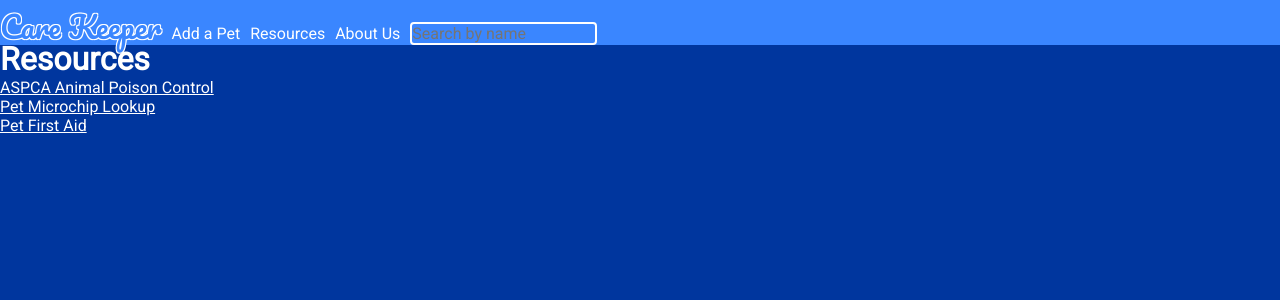
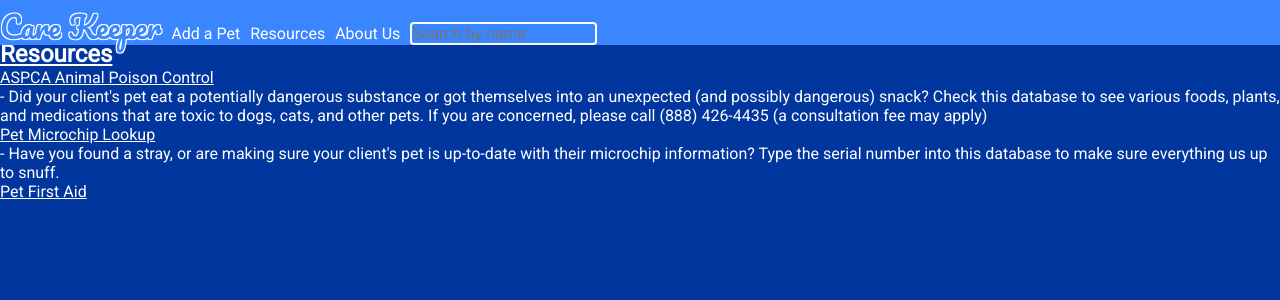
Before and after one commit to aeposten/care-keeper, a React (Create React App) app: page /resources in a window 1280 px wide. Shown: the top 300 px of the page. Built offline with nearby package versions, Linux system fonts and the light colour scheme; data requests are answered from the project's data file.

Commit message:
Had to manually add Shannon's edits to my version

```diff
--- a/src/components/Resources.js
+++ b/src/components/Resources.js
@@ -1,13 +1,46 @@
 const Resources = () => {
   return (
-    <>
-      <h1>Resources</h1>
-      <ul>
-        <li> <a href="https://www.aspca.org/pet-care/animal-poison-control"> ASPCA Animal Poison Control </a></li>
-        <li> <a href="https://www.aaha.org/your-pet/pet-microchip-lookup/microchip-search/"> Pet Microchip Lookup </a></li>
-        <li> <a href="https://www.avma.org/resources/pet-owners/emergencycare/first-aid-tips-pet-owners"> Pet First Aid</a> </li>
-      </ul>
-    </>
+    <div>
+      <h2>
+        <u>Resources</u>
+      </h2>
+
+      <dt>
+        {" "}
+        <a href="https://www.aspca.org/pet-care/animal-poison-control">
+          {" "}
+          ASPCA Animal Poison Control{" "}
+        </a>
+      </dt>
+      <dd>
+        {" "}
+        - Did your client's pet eat a potentially dangerous substance or got
+        themselves into an unexpected (and possibly dangerous) snack? Check this
+        database to see various foods, plants, and medications that are toxic to
+        dogs, cats, and other pets. If you are concerned, please call (888)
+        426-4435 (a consultation fee may apply){" "}
+      </dd>
+      <dt>
+        {" "}
+        <a href="https://www.aaha.org/your-pet/pet-microchip-lookup/microchip-search/">
+          {" "}
+          Pet Microchip Lookup{" "}
+        </a>
+      </dt>
+      <dd>
+        {" "}
+        - Have you found a stray, or are making sure your client's pet is
+        up-to-date with their microchip information? Type the serial number into
+        this database to make sure everything us up to snuff.{" "}
+      </dd>
+      <dt>
+        {" "}
+        <a href="https://www.avma.org/resources/pet-owners/emergencycare/first-aid-tips-pet-owners">
+          {" "}
+          Pet First Aid
+        </a>{" "}
+      </dt>
+    </div>
   );
 };
 export default Resources;
```
Also changed, not shown: src/components/App.js (+7 -3 lines), src/components/PetCard.js (+1 -10 lines), src/components/PetList.js (+1 -11 lines).
